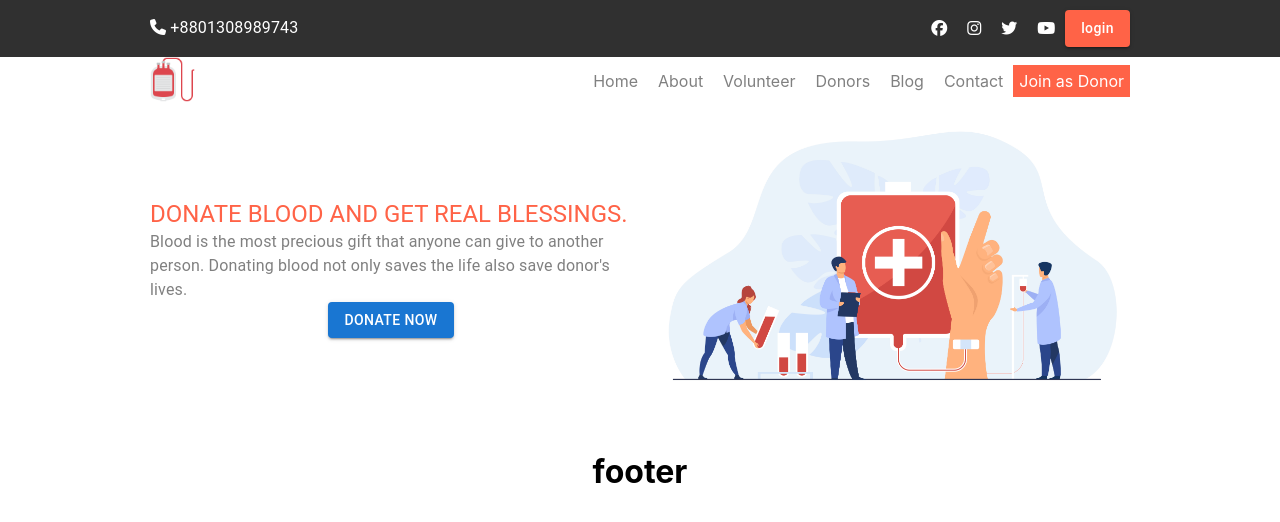
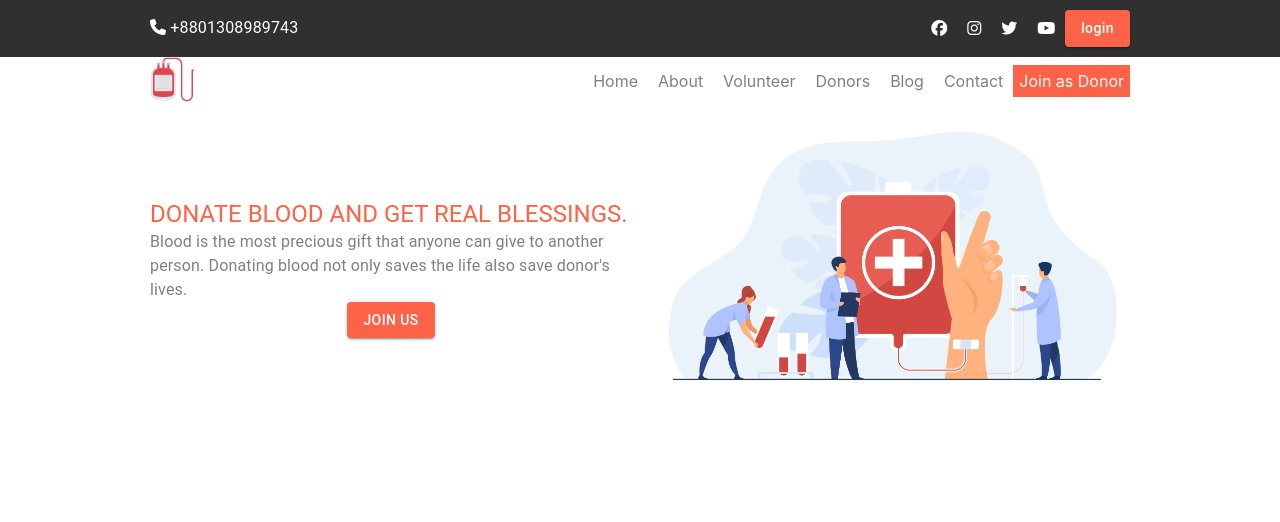
Before and after one commit to Moyen75/blood-bank-client, a React (Create React App) app: page / in a window 1280 px wide. Shown: the top 522 px of the page. Built offline with nearby package versions, Linux system fonts and the light colour scheme.

Commit message:
footer padding

```diff
--- a/src/App.js
+++ b/src/App.js
@@ -5,7 +5,7 @@ import Home from './pages/Home/Home/Home';
 
 function App() {
   return (
-    <div className="App">
+    <div>
       <BrowserRouter>
         <Routes>
           <Route path='/' element={<Home />}></Route>
--- a/src/pages/Home/Footer/Footer.js
+++ b/src/pages/Home/Footer/Footer.js
@@ -1,10 +1,11 @@
+import { Box } from '@mui/material';
 import React from 'react';
 
 const Footer = () => {
     return (
-        <div>
-            <h1>footer</h1>
-        </div>
+        <Box sx={{ paddingX: { xs: '10px', md: '150px' } }}>
+
+        </Box>
     );
 };
 
--- a/src/pages/Home/Home/Home.js
+++ b/src/pages/Home/Home/Home.js
@@ -14,6 +14,7 @@ const Home = () => {
                 <TopBanner></TopBanner>
                 <Footer></Footer>
             </Box>
+            <Footer></Footer>
         </div>
     );
 };
--- a/src/pages/Home/TopBanner/TopBanner.js
+++ b/src/pages/Home/TopBanner/TopBanner.js
@@ -20,18 +20,20 @@ export const TopBanner = () => {
                             backgroundPosition: 'left',
                             backgroundRepeat: 'no-repeat', md: 'url()'
                         }, minHeight: { xs: '430px', md: 'auto' },
-                        display:'flex',alignItems:'center'
+                        display: 'flex', alignItems: 'center'
 
                     }}>
-                        <Box sx={{textAlign:{xs:'left',md:'center'},maxWidth:{xs:'240px',md:'100%'},color:'gray'}}>
-                            <Typography variant='h5' sx={{textAlign:'left',color:'tomato'}}>
+                        <Box sx={{ textAlign: { xs: 'left', md: 'center' }, maxWidth: { xs: '240px', md: '100%' }, color: 'gray' }}>
+                            <Typography variant='h5' sx={{ textAlign: 'left', color: 'tomato' }}>
                                 DONATE BLOOD AND GET REAL BLESSINGS.
                             </Typography>
-                            <Typography sx={{textAlign:'left'}}>
+                            <Typography sx={{ textAlign: 'left' }}>
                                 Blood is the most precious gift that anyone can give to another person.
                                 Donating blood not only saves the life also save donor's lives.
                             </Typography>
-                            <Button variant='contained'>DONATE NOW</Button>
+                            <Button
+                                sx={{ color: "white", backgroundColor: 'tomato', transition: 'all .3s', '&:hover': { color: 'tomato', backgroundColor: 'white', border: '1px solid tomato', boxShadow: 'none' } }}
+                                variant='contained'>JOIN US</Button>
                         </Box>
                     </Box>
 
```
